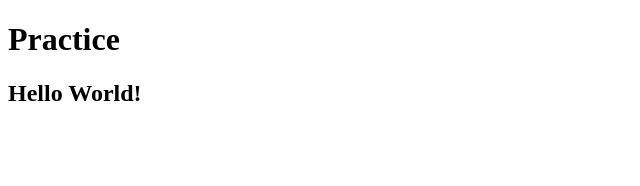
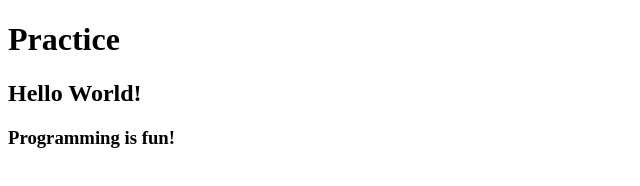
Before and after one commit to sujon-rana/practice, a plain HTML site: page index.html in a window 1280 px wide. Shown: the whole page, without its empty margins (0-640 px from the left). Drawn offline with Linux system fonts and the light colour scheme.

Commit message:
Update index.html

```diff
--- a/index.html
+++ b/index.html
@@ -9,5 +9,6 @@
 <body>
     <h1>Practice</h1>
     <h2>Hello World!</h2>
+    <h3>Programming is fun!</h3>
 </body>
 </html>
```
